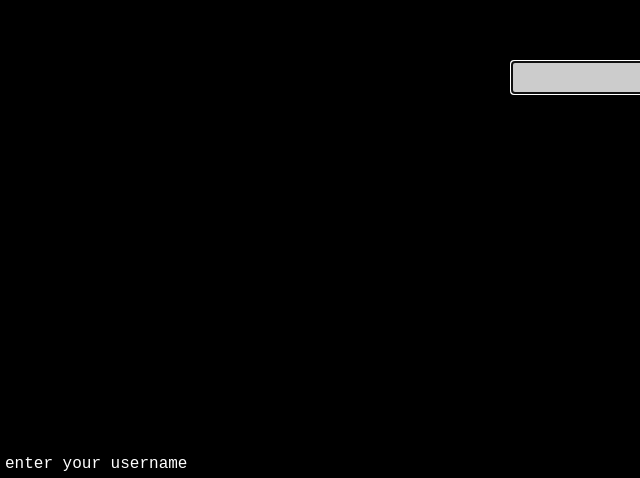
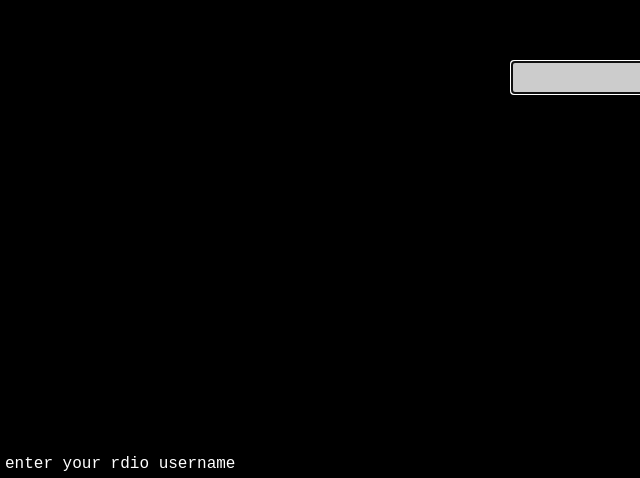
Before and after one commit to endenizen/pond, a plain HTML site: page index.html in a window 1280 px wide. Shown: the part 322-800 px from the top of the page, 0-640 px from the left. Drawn offline with nearby package versions, Linux system fonts and the light colour scheme.

Commit message:
Update title and info text
- Change title from "hello" to "pond"
- Change info to specify "rdio" username

```diff
--- a/index.html
+++ b/index.html
@@ -1,6 +1,6 @@
 <html>
   <head>
-    <title>hello</title>
+    <title>pond</title>
     <script type="text/javascript" src="http://ajax.googleapis.com/ajax/libs/jquery/1.6.4/jquery.min.js"></script>
     <script type="text/javascript" src="static/d3/d3.custom.min.js"></script>
     <script type="text/javascript" src="static/main.js"></script>
@@ -9,6 +9,6 @@
   <body>
     <input type="text" id="user"/>
     <div id="app"></div>
-    <div id="info">enter your username</div>
+    <div id="info">enter your rdio username</div>
   </body>
 </html>
```
